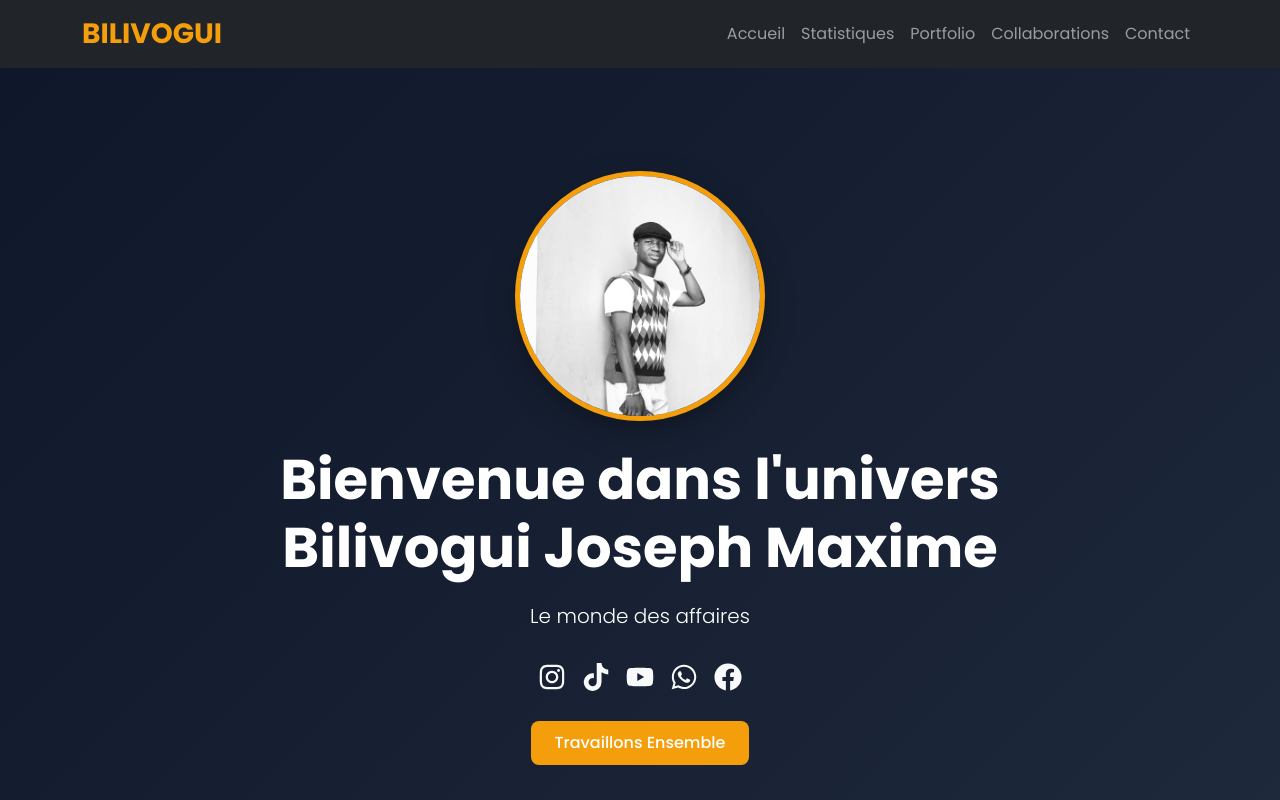
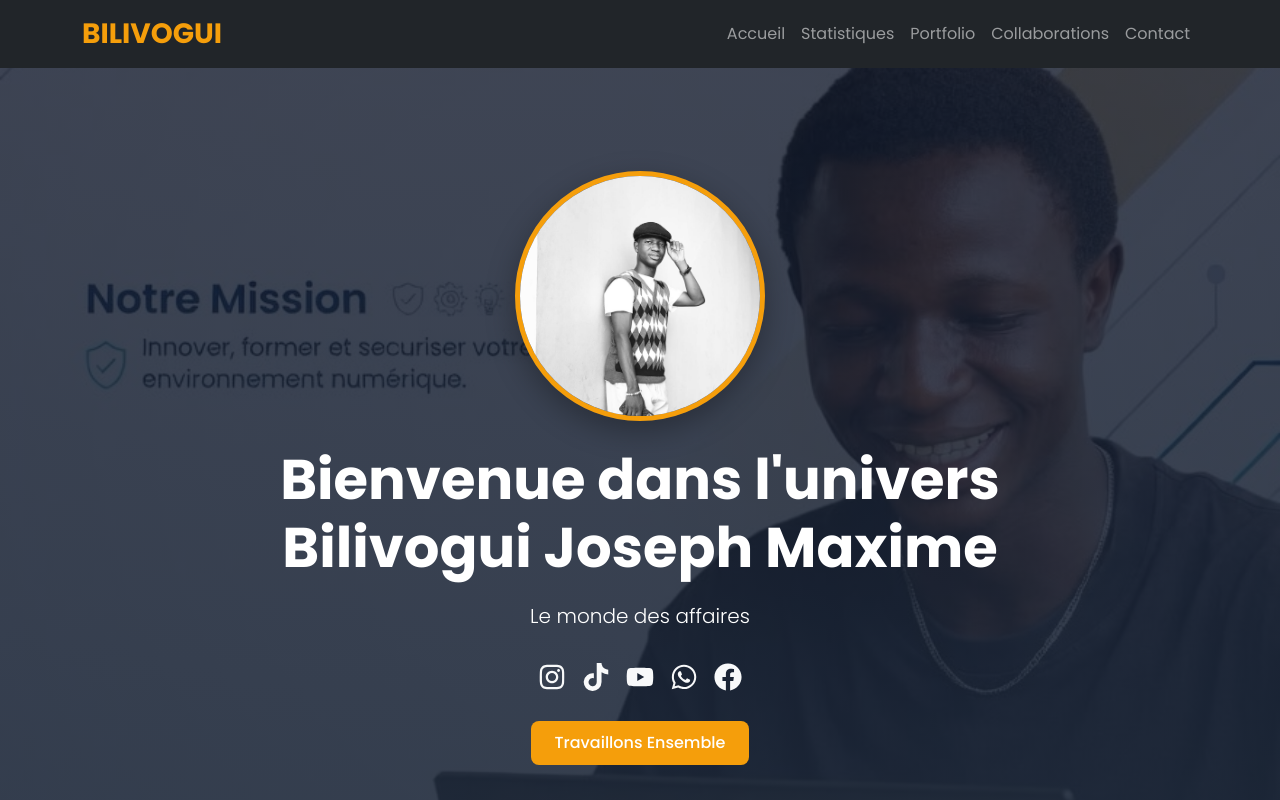
Before and after one commit to DONZO-sigui/portfolio, a React (Vite) app in the folder frontend/: page / in a window 1280 px wide. Shown: the top 800 px of the page. Built offline with nearby package versions, Linux system fonts and the light colour scheme; no server answers.

Commit message:
Restore background image alongside circular profile

```diff
--- a/frontend/src/assets/index.css
+++ b/frontend/src/assets/index.css
@@ -40,7 +40,7 @@ h1, h2, h3, h4, h5, h6 {
 
 .hero-section {
   min-height: 100vh;
-  background: linear-gradient(135deg, var(--primary-color), var(--secondary-color));
+  background: linear-gradient(rgba(15, 23, 42, 0.8), rgba(30, 41, 59, 0.9)), url('./background.jpg') center/cover;
   color: var(--text-light);
   display: flex;
   align-items: center;
```
